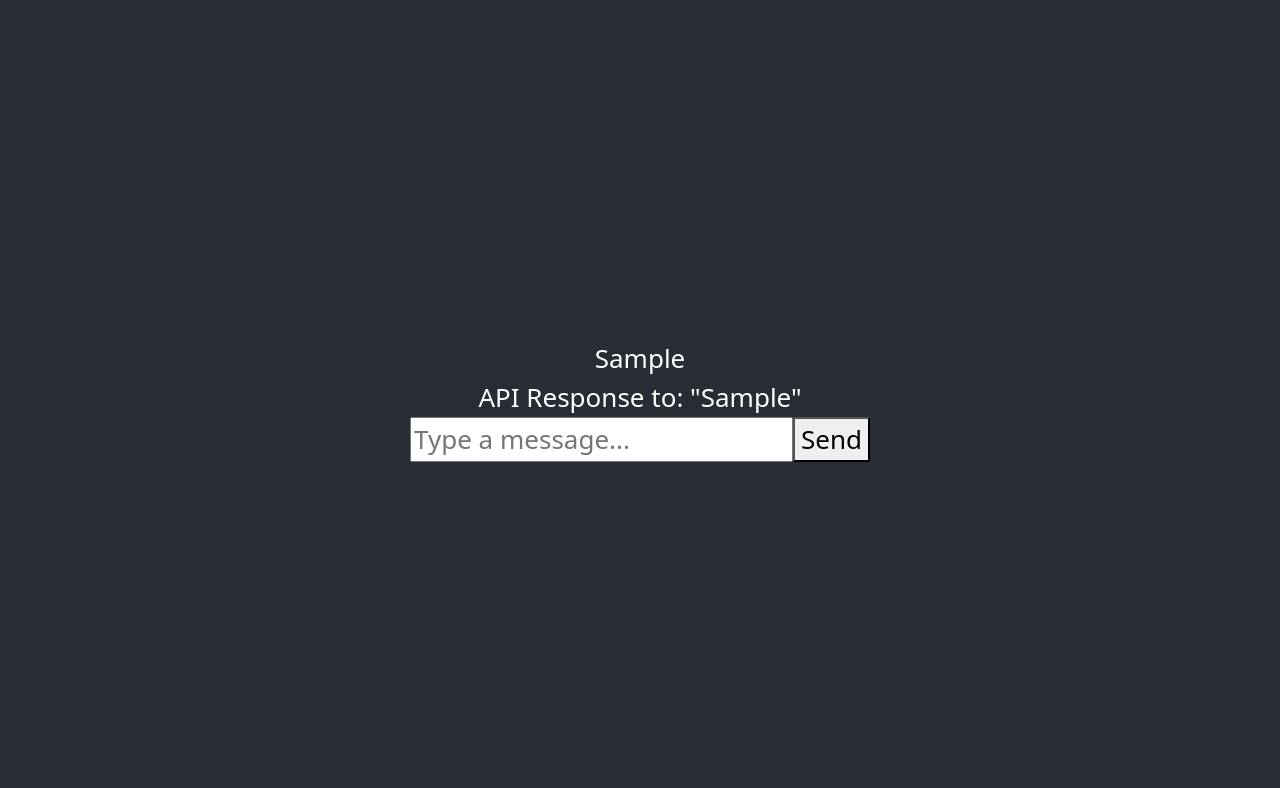
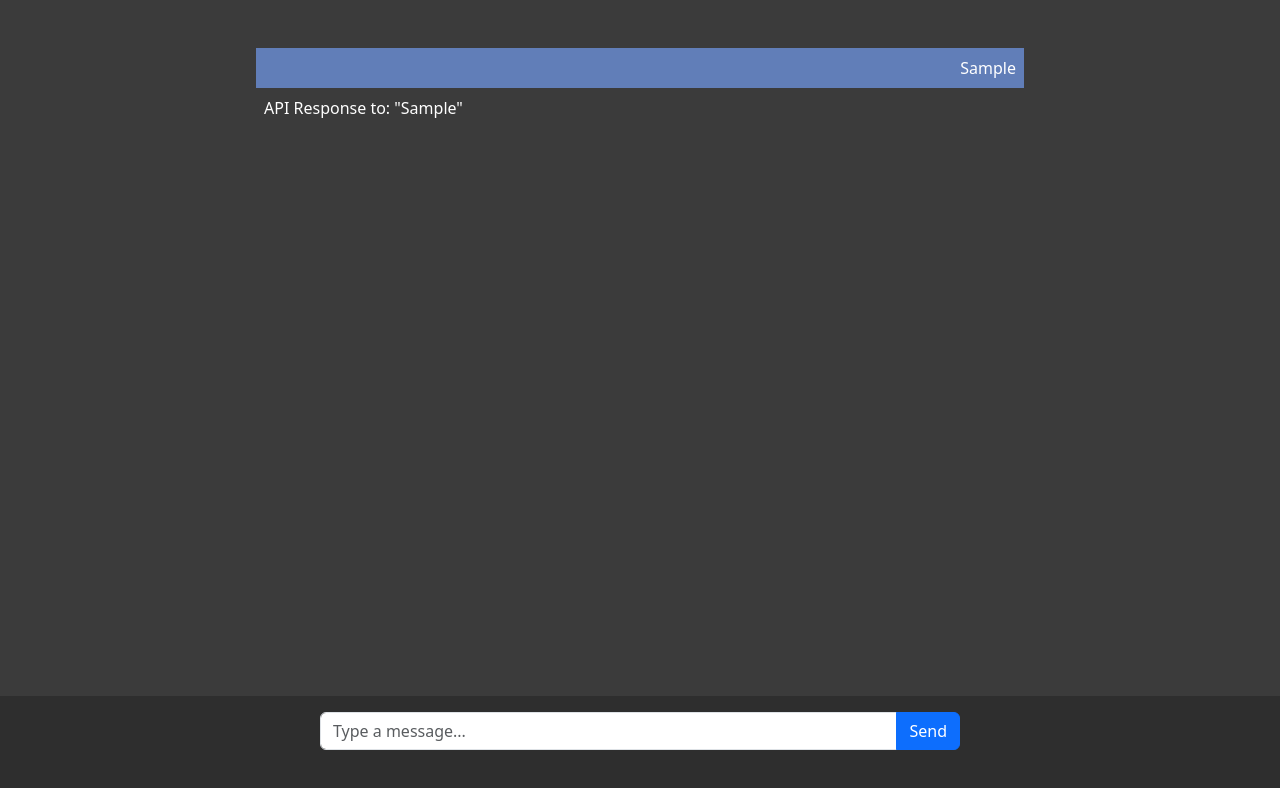
Before and after one commit to loganank/rldm_ui, a React (Create React App) app: page / in a window 1280 px wide. Both pictures are taken after typing "Sample" into the empty fields and a click on the button "Send". Shown: the top 788 px of the page. Built offline with nearby package versions, Linux system fonts and the light colour scheme.

Commit message:
looking better

```diff
--- a/src/App.css
+++ b/src/App.css
@@ -1,15 +1,19 @@
-.App {
-  text-align: center;
-  background-color: #282c34;
+/* App.css */
+
+#app-container {
+    padding: 0px;
+    background-color: #2e2e2e;
 }
 
+#message-container {
+    background-color: #3b3b3b;
+}
 
-.App-header {
-  min-height: 100vh;
-  display: flex;
-  flex-direction: column;
-  align-items: center;
-  justify-content: center;
-  font-size: calc(10px + 2vmin);
-  color: white;
+.text-right {
+    background-color: #617eb8;
+    text-align: right;
 }
+
+.text-left {
+
+}
--- a/src/App.js
+++ b/src/App.js
@@ -19,33 +19,42 @@ function App() {
 
     const sendMessage = async (message) => {
         // Simulate API response after a short delay
-        await new Promise((resolve) => setTimeout(resolve, 1000));
+        await new Promise((resolve) => setTimeout(resolve, 10));
         return `API Response to: "${message}"`;
     };
 
     return (
-        <div className="App">
-            <header className="App-header">
-                <div id='message-container'>
+        <div id="app-container" className="container-fluid text-white min-vh-100 d-flex flex-column">
+                <div id="message-container" className="flex-grow-1 overflow-auto p-5" style={{ maxHeight: '87vh' }}>
                     {messages.map((message, index) => (
                         <div
                             key={index}
-                            className={`message-container ${message.sender}`}
+                            className={`message-container mx-auto ${
+                                message.sender === 'user' ? 'text-right' : 'text-left'
+                            }`} style={{ maxWidth: '60vw' }}
                         >
-                            <div className="message">{message.text}</div>
+                            <div
+                                className={`message p-2 ${
+                                    message.sender === 'user' ? 'text-white' : 'text-white'
+                                }`}
+                            >
+                                {message.text}
+                            </div>
                         </div>
                     ))}
                 </div>
-                <div id="chat-input">
+                <div id="chat-input" className="input-group m-3 w-50 mx-auto">
                     <input
                         type="text"
                         value={inputMessage}
                         onChange={(e) => setInputMessage(e.target.value)}
+                        className="form-control user-input"
                         placeholder="Type a message..."
                     />
-                    <button onClick={handleMessageSend}>Send</button>
+                    <button onClick={handleMessageSend} className="btn btn-primary">
+                        Send
+                    </button>
                 </div>
-            </header>
         </div>
     );
 }
```
